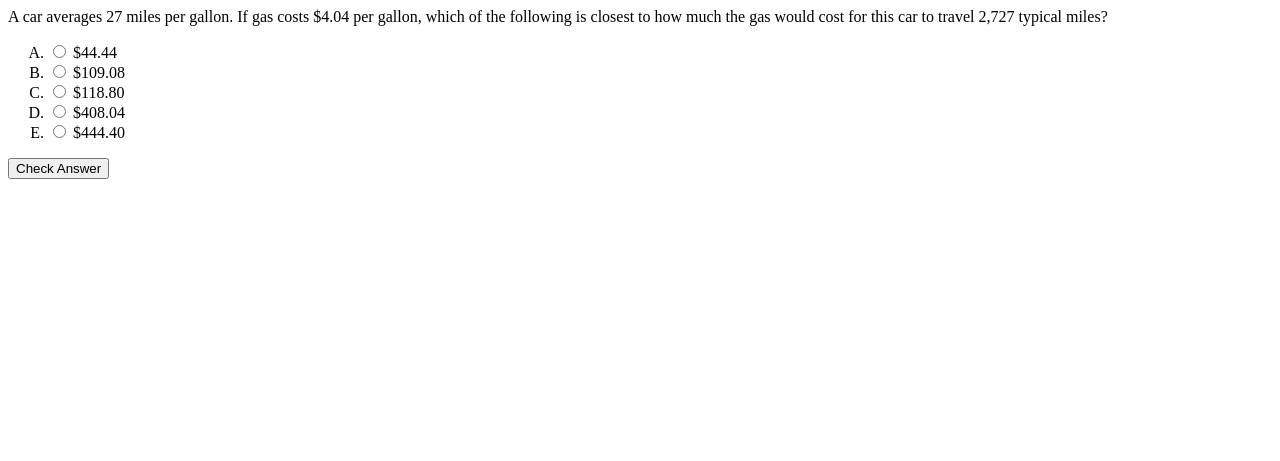
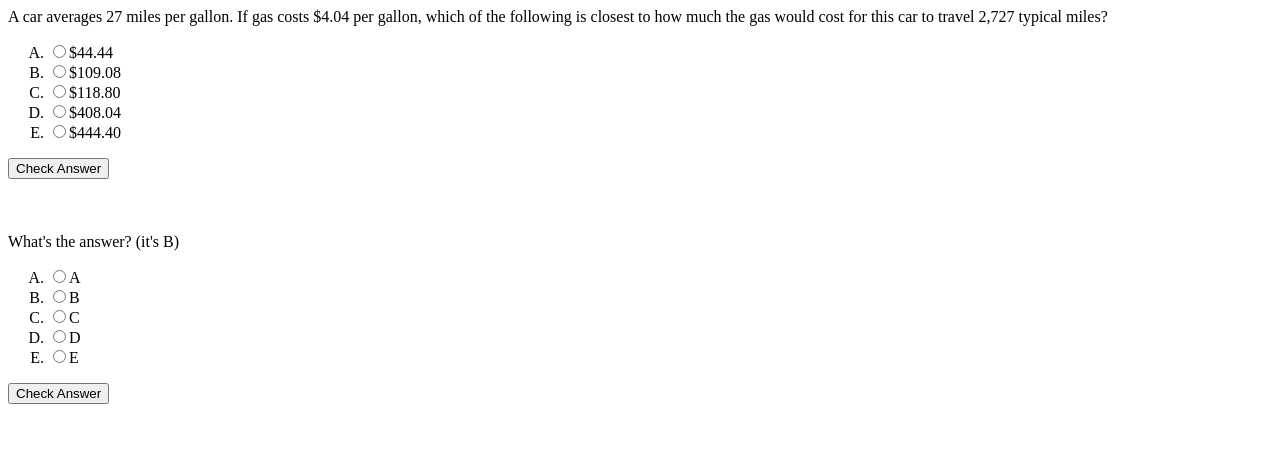
Before and after one commit to chellimiller/act_practice, a plain HTML site: page index.html in a window 1280 px wide. Drawn offline with Linux system fonts and the light colour scheme.

Commit message:
Added ability to have multiple questions

```diff
--- a/index.html
+++ b/index.html
@@ -9,21 +9,8 @@
 </header>
 
 <main>
-	<section>
-		<form id="act_question" method="get">
-			<span id="question"></span>
-			<ol type="A">
-				<li><input type="radio" name="answer" value="a" /> <span id="answer_a"></span></li>
-				<li><input type="radio" name="answer" value="b" /> <span id="answer_b"></span></li>
-				<li><input type="radio" name="answer" value="c" /> <span id="answer_c"></span></li>
-				<li><input type="radio" name="answer" value="d" /> <span id="answer_d"></span></li>
-				<li><input type="radio" name="answer" value="e" /> <span id="answer_e"></span></li>
-			</ol>
-		</form>
-		<button onclick="check_answer()">Check Answer</button>
-		<br /><br />
-		<span id="result"></span>
-	</section>
+	<form id="questions" action="javascript:void(0);">
+	</form>
 </main>
 
 <footer>
@@ -37,27 +24,52 @@ var questions = [
 		c:"$118.80",
 		d:"$408.04",
 		e:"$444.40",
-		ans:"d"}
+		ans:"d"},
+	{q:"What's the answer? (it's B)",
+		a:"A",
+		b:"B",
+		c:"C",
+		d:"D",
+		e:"E",
+		ans:"b"}
 	];
 
 function load() {
-	document.getElementById("question").innerHTML = questions[0].q;
-	document.getElementById("answer_a").innerHTML = questions[0].a;
-	document.getElementById("answer_b").innerHTML = questions[0].b;
-	document.getElementById("answer_c").innerHTML = questions[0].c;
-	document.getElementById("answer_d").innerHTML = questions[0].d;
-	document.getElementById("answer_e").innerHTML = questions[0].e;
+	let html = "";
+	for (let i in questions) {
+		html += '<span id="q' + i + '">' + questions[i].q + '</span> \
+			<ol type="A"> \
+				<li><input type="radio" name="a' + i + '" value="a" />' + questions[i].a + '</li> \
+				<li><input type="radio" name="a' + i + '" value="b" />' + questions[i].b + '</li> \
+				<li><input type="radio" name="a' + i + '" value="c" />' + questions[i].c + '</li> \
+				<li><input type="radio" name="a' + i + '" value="d" />' + questions[i].d + '</li> \
+				<li><input type="radio" name="a' + i + '" value="e" />' + questions[i].e + '</li> \
+			</ol> \
+		<button onclick="check_answer(' + i + ')">Check Answer</button> \
+		<br /><br /> \
+		<span id="r' + i + '"></span> \
+		<br /><br /> ';
+	}
+
+	document.getElementById("questions").innerHTML = html;
 }
 
-function check_answer() {
-	let answer = document.getElementById("act_question")["answer"].value;
-	if (answer === questions[0].ans) {
-		document.getElementById("result").innerHTML = "Correct!";
+function check_answer(id) {
+
+	let res_id = "r" + id;
+	let ans_id = "a" + id
+	let answer = document.getElementById("questions")[ans_id].value;
+
+	console.log(answer + "===" + questions[id].ans);
+
+	if (answer === questions[id].ans) {
+		document.getElementById(res_id).innerHTML = "TRUE";
 	} else if (answer === "") {
-		document.getElementById("result").innerHTML = "Please choose an answer";
+		document.getElementById(res_id).innerHTML = "Select an answer";
 	} else {
-		document.getElementById("result").innerHTML = "Sorry, that's not the correct answer";
+		document.getElementById(res_id).innerHTML = "FALSE";
 	}
+
 }
 
 </script>
```
